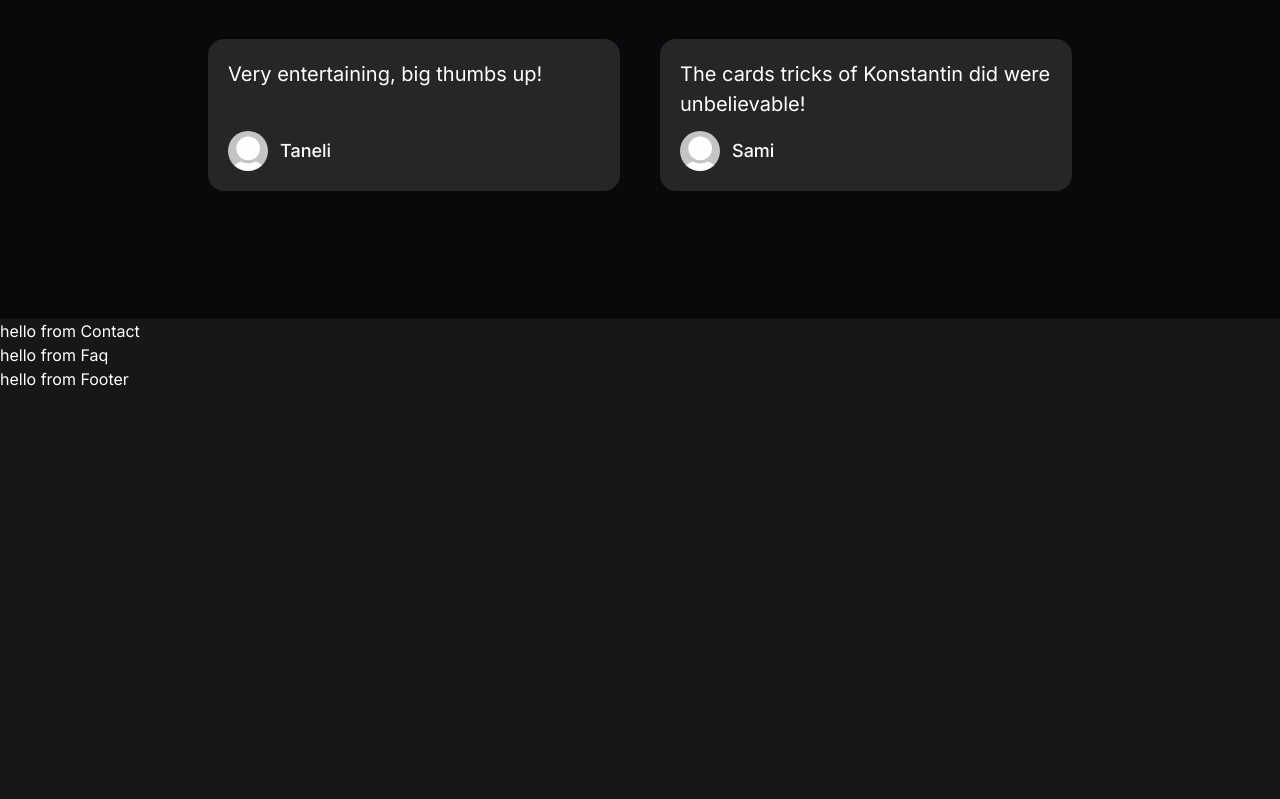
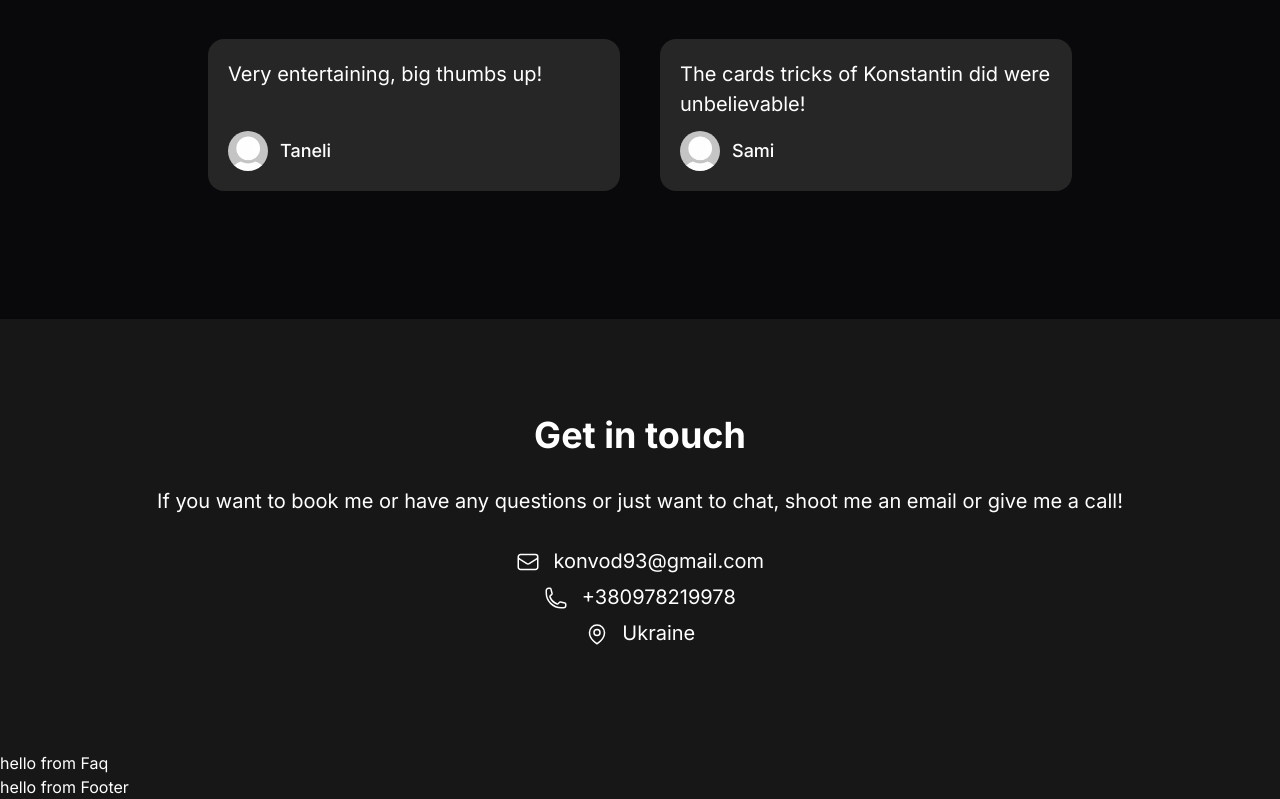
Before and after one commit to konvod93/my-magic-website, a Next.js app: page / in a window 1280 px wide. Shown: the part 2490-3289 px from the top of the page. Before the commit the page ends 2881 px from the top, so only its background shows below. Built offline with nearby package versions, Linux system fonts and the light colour scheme.

Commit message:
updated Contact component

```diff
--- a/src/app/_components/Contact.js
+++ b/src/app/_components/Contact.js
@@ -1,8 +1,88 @@
+import Container from "./Container";
 
 const ContactSection = () => {
   return (
-    <div>hello from Contact</div>
+    <Container className="flex w-full flex-col my-16 items-center justify-center text-center">
+      <div className="text-xl" id="contact">
+        <h2 className="text-4xl font-bold text-center mb-8">Get in touch</h2>
+        <p className="pb-8">
+          If you want to book me or have any questions or just want to chat,
+          shoot me an email or give me a call!
+        </p>
+        <span className="block mb-2">
+          <EmailIcon /> konvod93@gmail.com
+        </span>
+        <span className="block mb-2">
+          <PhoneIcon /> +380978219978
+        </span>
+        <span className="block mb-2">
+          <LocationIcon /> Ukraine
+        </span>
+      </div>
+    </Container>
   )
 }
 
-export default ContactSection
+export default ContactSection;
+
+const EmailIcon = () => {
+  return (
+    <svg
+      xmlns="http://www.w3.org/2000/svg"
+      fill="none"
+      viewBox="0 0 24 24"
+      strokeWidth={1.5}
+      stroke="currentColor"
+      className="w-6 h-6 inline mr-2"
+    >
+      <path
+        strokeLinecap="round"
+        strokeLinejoin="round"
+        d="M21.75 6.75v10.5a2.25 2.25 0 01-2.25 2.25h-15a2.25 2.25 0 01-2.25-2.25V6.75m19.5 0A2.25 2.25 0 0019.5 4.5h-15a2.25 2.25 0 00-2.25 2.25m19.5 0v.243a2.25 2.25 0 01-1.07 1.916l-7.5 4.615a2.25 2.25 0 01-2.36 0L3.32 8.91a2.25 2.25 0 01-1.07-1.916V6.75"
+      />
+    </svg>
+  );
+};
+
+const PhoneIcon = () => {
+  return (
+    <svg
+      xmlns="http://www.w3.org/2000/svg"
+      fill="none"
+      viewBox="0 0 24 24"
+      strokeWidth={1.5}
+      stroke="currentColor"
+      className="w-6 h-6 inline mr-2"
+    >
+      <path
+        strokeLinecap="round"
+        strokeLinejoin="round"
+        d="M2.25 6.75c0 8.284 6.716 15 15 15h2.25a2.25 2.25 0 002.25-2.25v-1.372c0-.516-.351-.966-.852-1.091l-4.423-1.106c-.44-.11-.902.055-1.173.417l-.97 1.293c-.282.376-.769.542-1.21.38a12.035 12.035 0 01-7.143-7.143c-.162-.441.004-.928.38-1.21l1.293-.97c.363-.271.527-.734.417-1.173L6.963 3.102a1.125 1.125 0 00-1.091-.852H4.5A2.25 2.25 0 002.25 4.5v2.25z"
+      />
+    </svg>
+  );
+};
+
+const LocationIcon = () => {
+  return (
+    <svg
+      xmlns="http://www.w3.org/2000/svg"
+      fill="none"
+      viewBox="0 0 24 24"
+      strokeWidth={1.5}
+      stroke="currentColor"
+      className="w-6 h-6 inline mr-2"
+    >
+      <path
+        strokeLinecap="round"
+        strokeLinejoin="round"
+        d="M15 10.5a3 3 0 11-6 0 3 3 0 016 0z"
+      />
+      <path
+        strokeLinecap="round"
+        strokeLinejoin="round"
+        d="M19.5 10.5c0 7.142-7.5 11.25-7.5 11.25S4.5 17.642 4.5 10.5a7.5 7.5 0 1115 0z"
+      />
+    </svg>
+  );
+};
```
